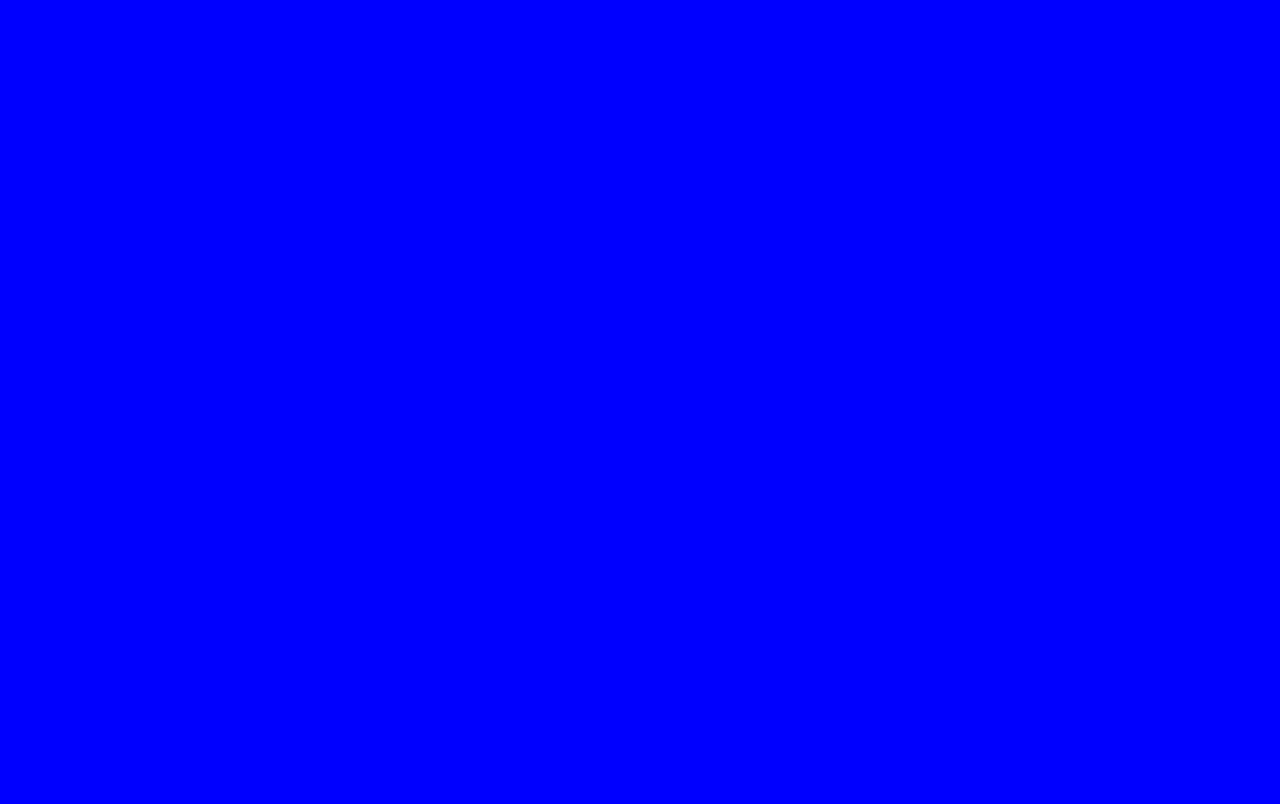
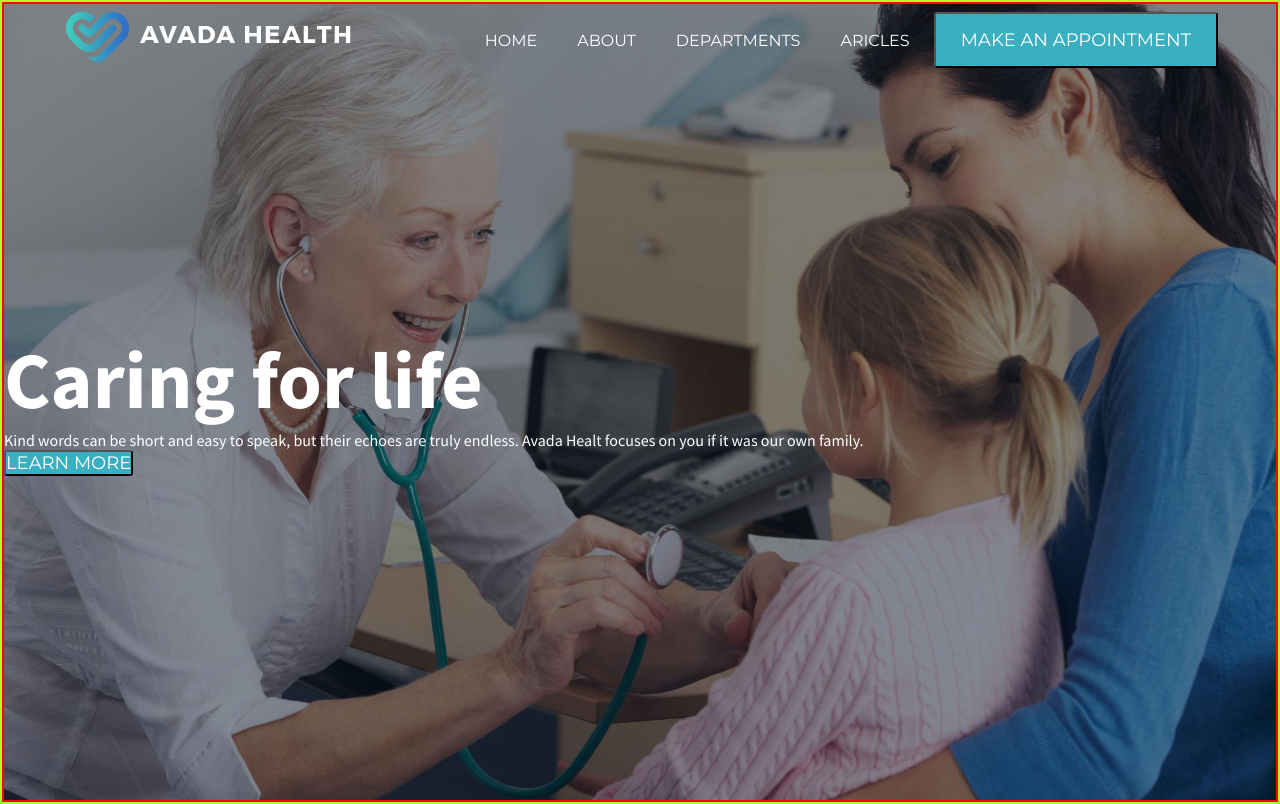
Before and after one commit to MSabbatini98/proj-html-vuejs, a website: page index.html in a window 1280 px wide. Drawn offline with nearby package versions, Linux system fonts and the light colour scheme.

Commit message:
added Nav_bar
links created with vue, html and scss

```diff
--- a/index.html
+++ b/index.html
@@ -8,7 +8,7 @@
 
     <!-- Google Font -->
     <link rel="preconnect" href="https://fonts.gstatic.com">
-    <link href="https://fonts.googleapis.com/css2?family=Roboto:wght@400;500;700&display=swap" rel="stylesheet">
+    <link href="https://fonts.googleapis.com/css2?family=Montserrat:wght@200;300;400&family=Source+Sans+Pro:wght@200;300;400;600;700&display=swap" rel="stylesheet">
 
     <!-- Font Awesome -->
     <link rel="stylesheet" href="https://cdnjs.cloudflare.com/ajax/libs/font-awesome/5.15.2/css/all.min.css" integrity="sha512-HK5fgLBL+xu6dm/Ii3z4xhlSUyZgTT9tuc/hSrtw6uzJOvgRr2a9jyxxT1ely+B+xFAmJKVSTbpM/CuL7qxO8w==" crossorigin="anonymous" />
@@ -22,7 +22,36 @@
 </head>
 <body>
     <div id="vue_box">
+        <header>
+            <div class="nav_bar">
+                <div class="nav_bar__logo">
+                    <img src="img/medical_logo_1x_light.png" alt="logo di avada health">
+                </div>
+                <div class="nav_bar__links">
+                    <ul>
+                        <li v-for=" (link, index_list) in link_list">
+                            {{link}}
 
+                        </li>
+                    </ul>
+                    <button class="btn_primary">
+                        make an appointment
+                    </button>
+                </div>
+
+            </div>
+            <div class="jumbotron loginbody">
+                <div class="jumbotron__text">
+                    <h1>Caring <span>for life</span> </h1>
+                    <p>Kind words can be short and easy to speak, but their echoes are truly endless. Avada Healt focuses on you if it was our own family.</p>
+
+                    <button class="btn_primary">
+                        learn more
+                    </button>
+                </div>
+            </div>
+
+        </header>
 
 
 
--- a/script.js
+++ b/script.js
@@ -3,8 +3,11 @@ var vue_box = new Vue(
 
     el : "#vue_box",
     data :{
-        nav_links : [
-
+        link_list : [
+            "home",
+            "about",
+            "departments",
+            "aricles"
         ],
         index : 0,
     },
--- a/src/app.scss
+++ b/src/app.scss
@@ -1,6 +1,80 @@
 @import "partials/variables.scss";
 @import "partials/common.scss";
 
-body{
-    background-color: blue;
+// ************************* HEADER
+header {
+    display: flex;
+    color: white;
+
+    //  * {
+    //     border: hotpink solid 3px;
+    // }
+
+    border : greenyellow 2px solid;
+
+    .nav_bar {
+        position: fixed;
+        display: flex;
+        justify-content: space-between;
+        width: 100%;
+        padding: 10px 5%;
+        font-family: 'Montserrat', sans-serif;
+        text-transform: uppercase;
+        color: white;
+        // background-color: yellow;
+
+
+        .nav_bar__logo {
+
+        }
+        .nav_bar__links{
+            width: calc(100% - 300px);
+            align-self: center;
+            text-align: right;
+            ul {
+                display: inline-block;
+                li {
+                    display: inline-block;
+                    list-style: none;
+                    padding: 15px 20px;
+
+                    :hover {
+                        color : $color_primary;
+                    }
+                }
+            }
+
+        }
+
+        button.btn_primary {
+            padding: 15px 25px;
+
+        }
+    }
+
+    .jumbotron {
+        display: flex;
+        height: 100vh;
+        width: 100%;
+        border : red 2px solid;
+
+        &__text {align-self: center;
+
+        }
+    }
+
 }
+
+// ************************* SECTION 1 WELCOME
+
+// ************************* SECTION 2 MEET
+
+// ************************* SECTION 3 SERVICES
+
+// ************************* SECTION 4 TOUR
+
+// ************************* SECTION 5 APPOINTMENT
+
+// ************************* SECTION 6 DIVIDER
+
+// ************************* FOOTER
--- a/src/partials/common.scss
+++ b/src/partials/common.scss
@@ -0,0 +1,30 @@
+*{
+    margin: 0;
+    padding: 0;
+    box-sizing: border-box;
+}
+
+body{
+    background-color: black;
+    font-family: 'Source Sans Pro', sans-serif;
+}
+h1{
+    font-size: 80px;
+}
+// bottoni
+.btn_primary {
+    background-color: $color_primary;
+    border-radius: 3px;
+    font-size: $text_nav;
+    font-family: 'Montserrat', sans-serif;
+    text-transform: uppercase;
+    color: white;
+
+}
+
+.loginbody {
+    background-image: url("../img/header-image-homepage.jpg");
+    background-size: cover;
+    background-repeat: no-repeat;
+
+}
--- a/src/partials/variables.scss
+++ b/src/partials/variables.scss
@@ -0,0 +1,10 @@
+//?  text_sizes
+
+$text_s : 14px;
+$text_m : 17px;
+$text_l : 22px;
+$text_h : 46px;
+$text_nav : 18px;
+
+//? colors
+$color_primary: #3aafbf;
```
Also changed, not shown: dist/app.css, images/header-image-homepage.jpg (added), images/icon-13.png (added), 2 other files.
